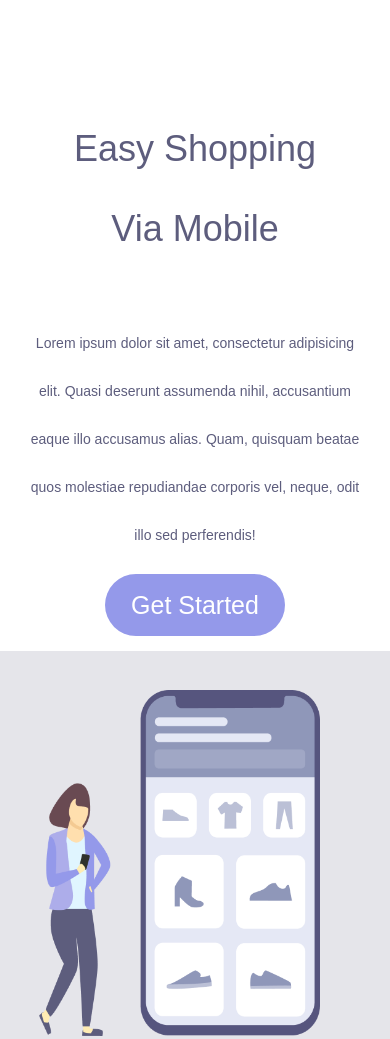
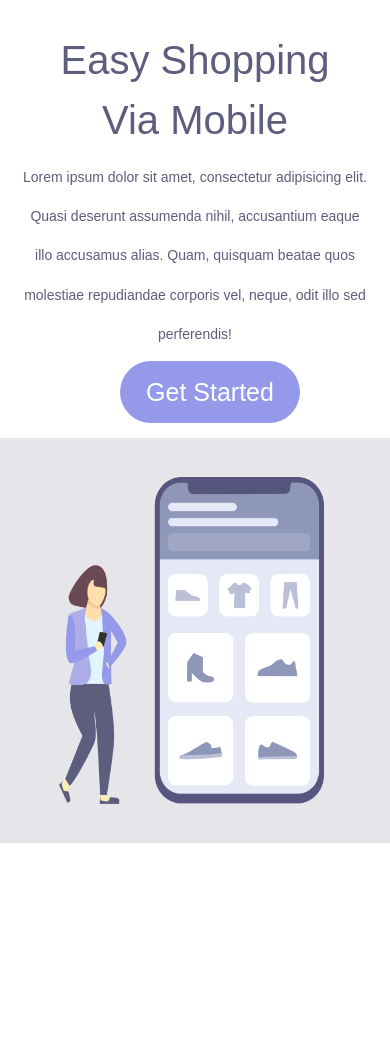
Before and after one commit to AnaMaria-16/CSS-responsividade, a plain HTML site: page projeto2.html in a window 390 px wide. After the commit the page ends 844 px from the top, so only its background shows below. Drawn offline with Linux system fonts and the light colour scheme.

Commit message:
alteração responsividade

```diff
--- a/projeto2.css
+++ b/projeto2.css
@@ -101,30 +101,43 @@ header{margin: 35px 20px 150px 20px ;
 
 .container-right{
     display: block;
-    height: auto;
+    height: 48%;
     width: 100%;
     position: static;
-    padding: 10%
+    top:0;
+    padding: 10%;
+    margin-top: 15px;
 }
 
 img{position: static;
-    max-width: 90%;
+    max-width: 85%;
     height:auto ;
+    margin-left: 20px;
 
+}
+h1{
+    margin-top: 0;
+    font-size: 40px;
 }
 
 header{ display: none;}
 
 
-h1{ font-size: 36px;
+h1{ font-size: 40px;
+    line-height: 1.5;
+    margin-bottom: 28px;
 font-weight: 12px;
 width: auto;
 margin: 25 20 0 50px;
 text-align: center;
-padding: 50px;}
+padding: 30px;}
 
 p{
-    margin: 0 25px;
+    margin-top: -50px;
+    margin-bottom: 0;
+    margin-left: 20px;
+    line-height: 2.8;
+    margin-right: 20px;
     width: auto;
     text-align: center;
     font-size: 14px;
@@ -132,7 +145,8 @@ p{
 }
 
 button{
-margin: 15px auto;
+margin-top: 7px;
+margin-left: 120px;
 display: block;
 width: 180px;
 font-size: 25px;
```
